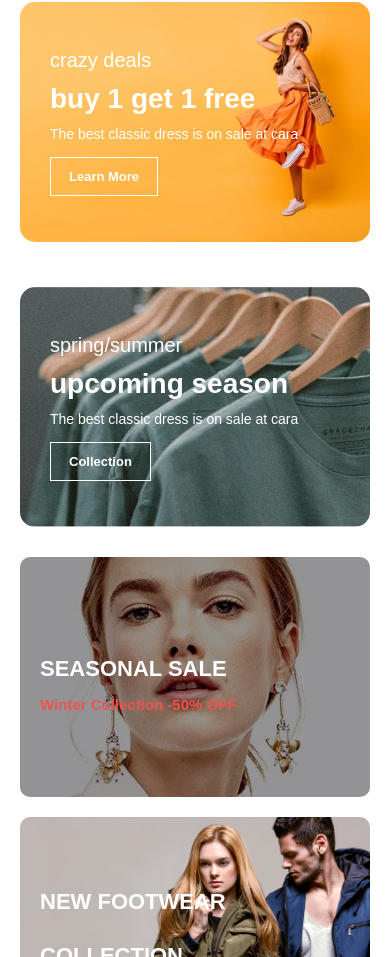
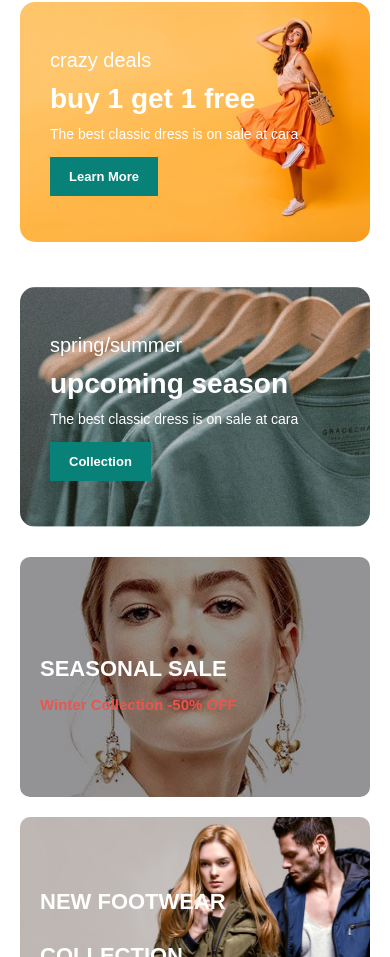
Before and after one commit to tran-van-ninh/shop24h, a plain HTML site: page index.html in a window 390 px wide. Shown: the part 8930-9887 px from the top of the page. Drawn offline with nearby package versions, Linux system fonts and the light colour scheme.

Commit message:
complete 2

```diff
--- a/assets/css/style.css
+++ b/assets/css/style.css
@@ -1280,6 +1280,12 @@ footer .copyright{
         height: 40%;
     }
 
+    #sm-banner .banner-box button{
+        background-color: var(--primary-color);
+        color: #fff;
+        border: 1px solid var(--primary-color);
+    }
+
     #banner3 .banner-box{
         width: 100%;
         height: 240px;
```
Also changed, not shown: productHtml/contact.html (+1 -1 lines).
